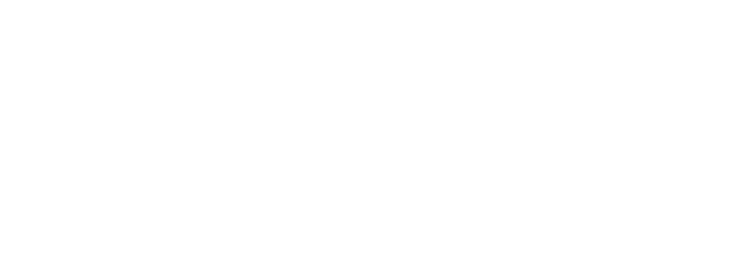
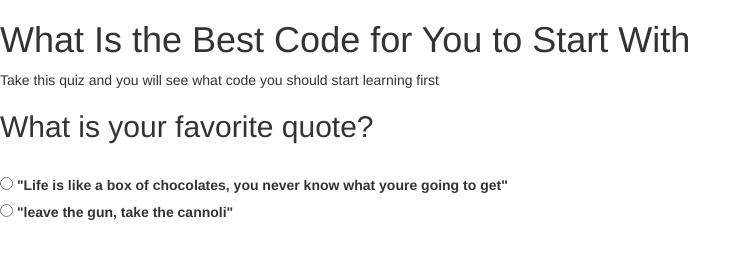
Before and after one commit to BrevinCronk98/JS-Quiz, a plain HTML site: page index.html in a window 1280 px wide. Shown: the whole page, without its empty margins (0-751 px from the left). Drawn offline with Linux system fonts and the light colour scheme.

Commit message:
2nd commit, working on structure with html

```diff
--- a/index.html
+++ b/index.html
@@ -8,6 +8,27 @@
     <script src="./js/scripts.js"></script>
 </head>
 <body>
+    <div id=wrapper>
+        <h1>What Is the Best Code for You to Start With</h1>
+        <p>Take this quiz and you will see what code you should start learning first</p>
+    </div>
+
+    <form id=quiz>
+        <!---Question 1-->
+        <h2>What is your favorite quote?</h2>
+        <br>
+        <label><input type="radio"  name="q1" value="c1">
+        "Life is like a box of chocolates, you never know what youre going to get"
+        </label>
+        <br>
+
+        <label><input type="radio"  value="c3">
+        "leave the gun, take the cannoli"
+        </label>
+        <br>
+
+
+    </form>
 
 </body>
 </html>
```
